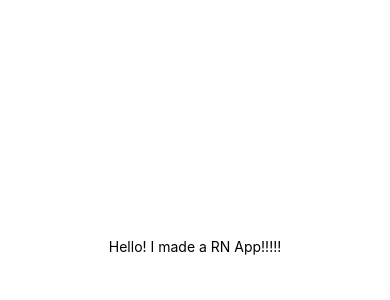
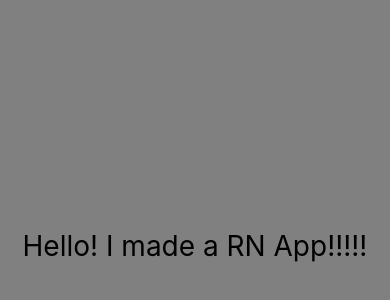
Before and after one commit to dev-eunjiLee/nomadWeatherByRN, a React Native app: screen / in a window 390 px wide. Shown: the part 176-476 px from the top of the page. Built offline with nearby package versions, Linux system fonts and the light colour scheme.

Commit message:
[2.1] The Rules of Native

```diff
--- a/App.js
+++ b/App.js
@@ -1,12 +1,11 @@
 import { StatusBar } from 'expo-status-bar';
 import { StyleSheet, Text, View } from 'react-native';
-import {Button} from "react-native-web";
 
 export default function App() {
   return (
     <View style={styles.container}>
-      <Text>Hello! I made a RN App!!!!!</Text>
-      <StatusBar style="auto" />
+      <Text style={styles.text}>Hello! I made a RN App!!!!!</Text>
+      <StatusBar style="dark" />
     </View>
   );
 }
@@ -14,8 +13,11 @@ export default function App() {
 const styles = StyleSheet.create({
   container: {
     flex: 1,
-    backgroundColor: '#fff',
+    backgroundColor: 'grey',
     alignItems: 'center',
     justifyContent: 'center',
   },
+  text: {
+    fontSize: 28
+  }
 });
```
